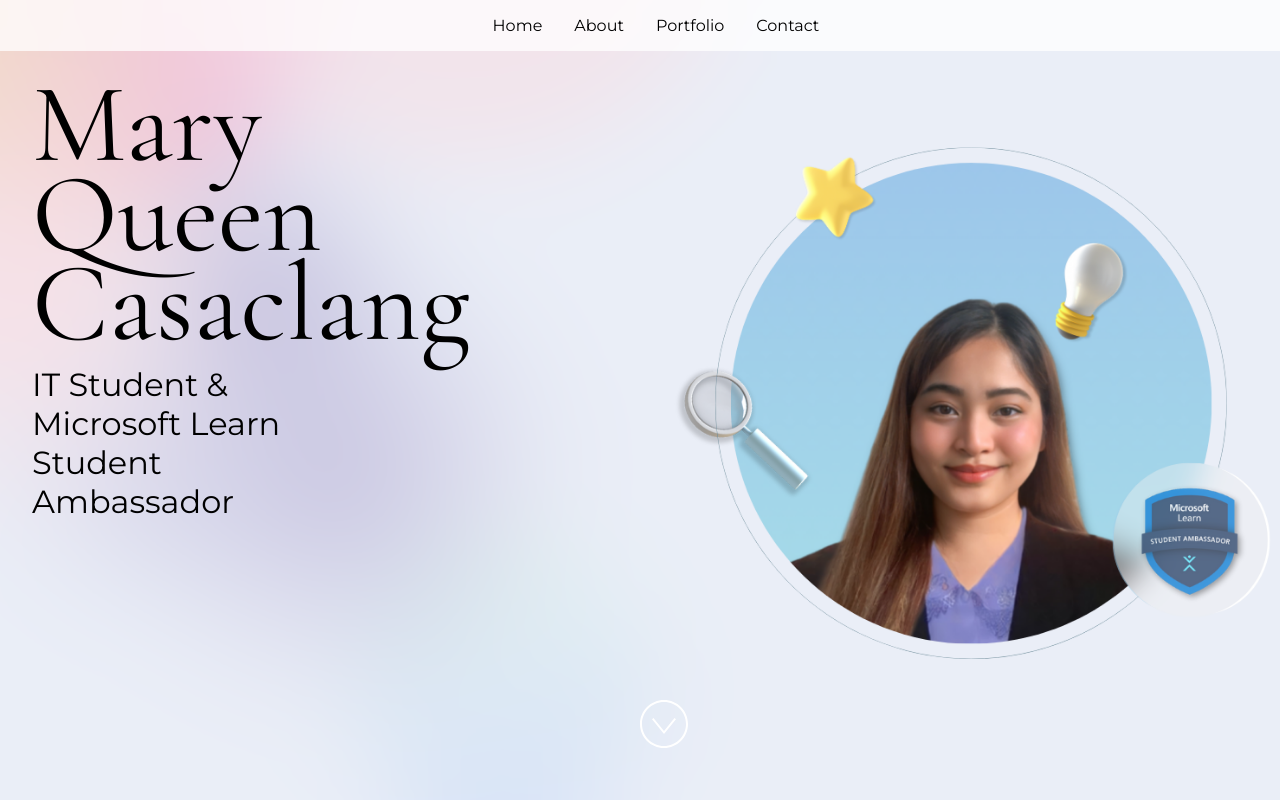
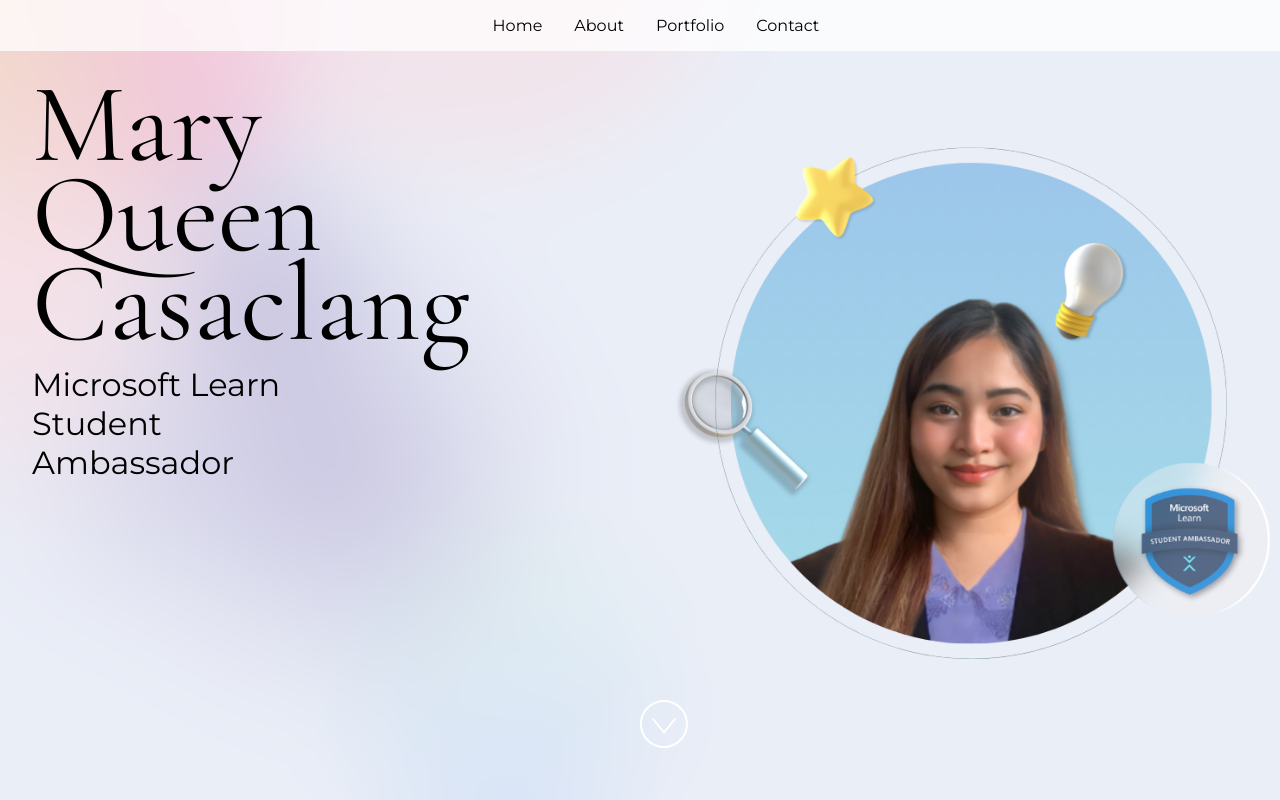
Before and after one commit to queenyxies/MLSAportfolio, a React (Vite) app: page / in a window 1280 px wide. Built offline with nearby package versions, Linux system fonts and the light colour scheme.

Commit message:
remove IT

```diff
--- a/src/App.jsx
+++ b/src/App.jsx
@@ -25,7 +25,7 @@ import "./styles.css";
  */
 const siteProps = {
   name: "Mary Queen Casaclang",
-  title: "IT Student & Microsoft Learn Student Ambassador",
+  title: "Microsoft Learn Student Ambassador",
   email: "MaryQueen.Casaclang@studentambassadors.com",
   gitHub: "queenyxies",
   instagram: "queenyxies",
```
